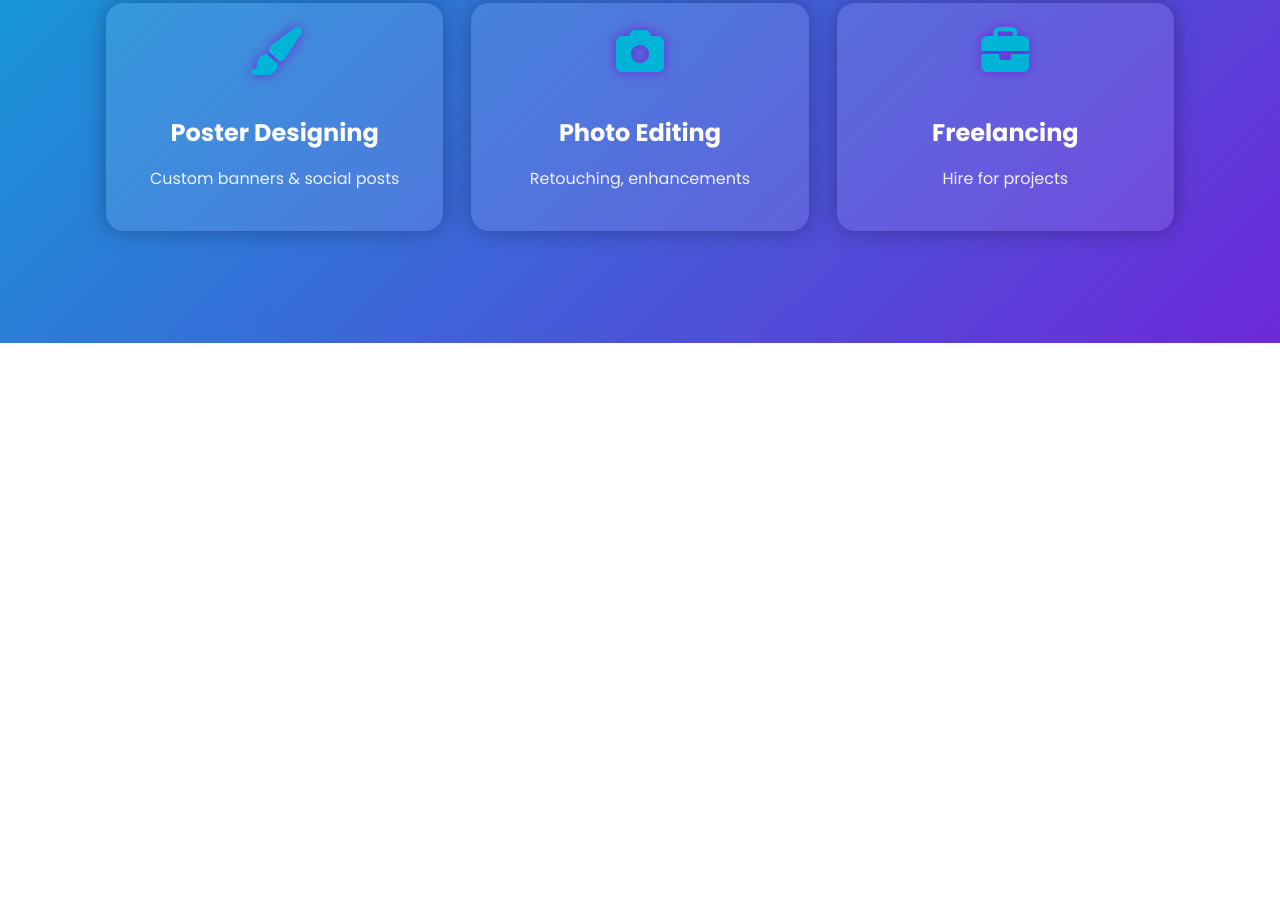
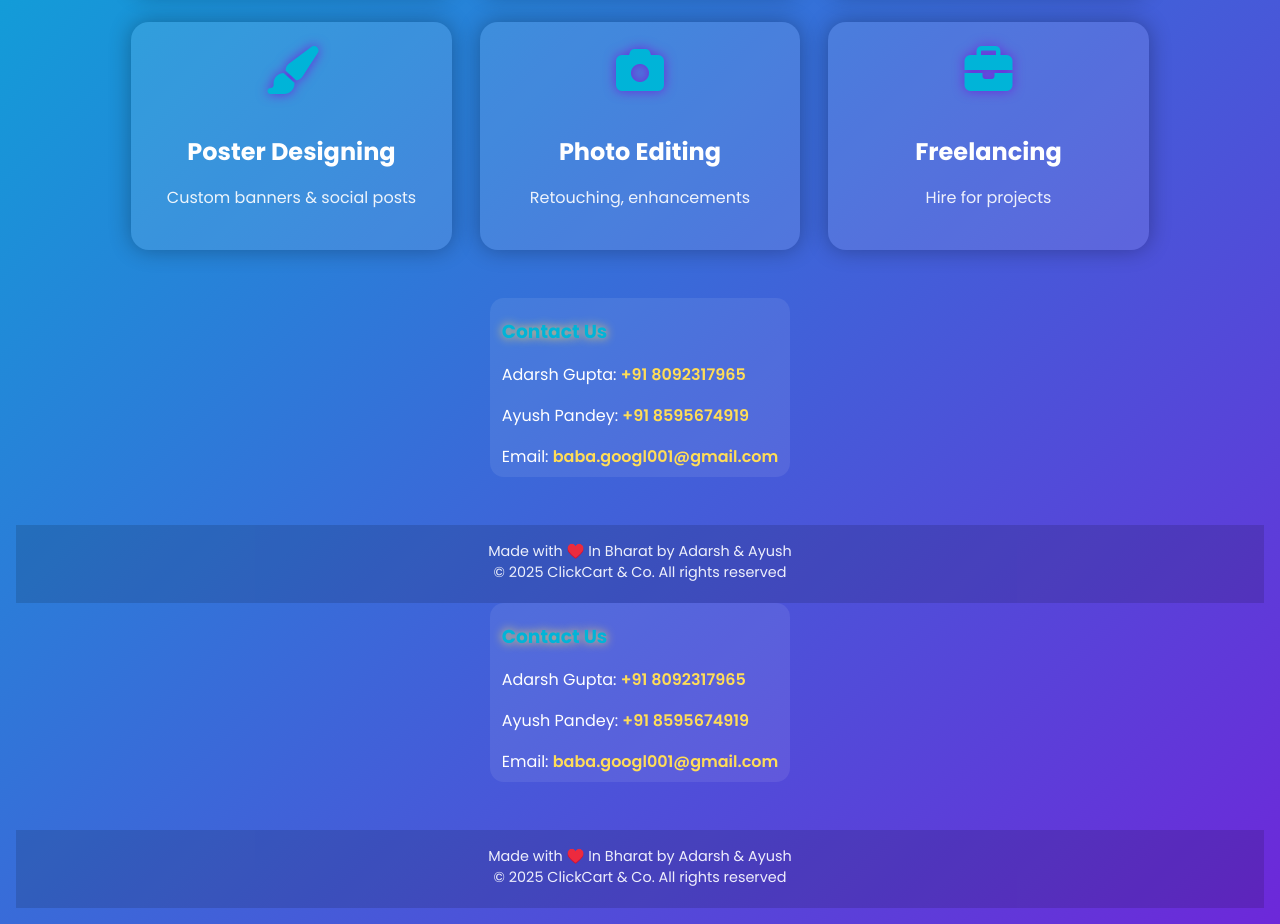
Before and after one commit to babagoogl001-oss/ClickCart.com, a plain HTML site: page index.html in a window 1280 px wide. Shown: the part 457-1381 px from the top of the page. Before the commit the page ends 800 px from the top, so only its background shows below. Drawn offline with Linux system fonts and the light colour scheme.

Commit message:
index.html

```diff
--- a/index.html
+++ b/index.html
@@ -26,6 +26,8 @@
     margin: 0;
     padding: 1rem;
     min-height: 100vh;
+    display: flex;
+    flex-direction: column;
   }
   header {
     text-align: center;
@@ -50,6 +52,7 @@
     display: grid;
     grid-template-columns: repeat(auto-fill, minmax(260px,1fr));
     gap: 28px;
+    flex-grow: 1;
   }
   .card {
     background: var(--glass);
@@ -201,6 +204,50 @@
       font-size: 0.9rem;
     }
   }
+
+  /* Contact section */
+  .contact {
+    background: rgba(255,255,255,0.08);
+    padding: 20px 18px;
+    max-width: 1100px;
+    margin: 0 auto 12px;
+    border-radius: 14px;
+  }
+  .contact h3 {
+    font-weight: 700;
+    color: var(--secondary);
+    margin-bottom: 10px;
+    text-shadow: 0 0 10px var(--accent);
+  }
+  .contact p {
+    font-weight: 500;
+    margin-bottom: 8px;
+    font-size: 1rem;
+  }
+  .contact a {
+    color: var(--accent);
+    text-decoration: none;
+    font-weight: 600;
+  }
+  .contact a:hover,
+  .contact a:focus {
+    text-decoration: underline;
+  }
+  /* Footer */
+  footer {
+    background: rgba(255,255,255,0.08);
+    text-align: center;
+    font-size: 0.95rem;
+    color: var(--white);
+    padding: 12px 10px calc(12px + env(safe-area-inset-bottom));
+    user-select: none;
+    margin-top: 24px;
+  }
+  .footer-line {
+    opacity: 0.78;
+    font-weight: 500;
+    line-height: 1.4;
+  }
 </style>
 </head>
 <body>
@@ -243,7 +290,7 @@
   </div>
 </section>
 
-<!-- Tatkal Ticket Modal -->
+<!-- Tatkal Modal -->
 <div id="tatkalModal" class="modalOverlay" role="dialog" aria-modal="true" aria-labelledby="tatkalTitle" aria-describedby="tatkalDesc">
   <div class="modalContent" role="document">
     <h2 id="tatkalTitle">Tatkal Ticket Booking</h2>
@@ -276,8 +323,8 @@
       <label for="preferredTrainsInput">Preferred Train(s)</label>
       <input type="text" id="preferredTrainsInput" placeholder="e.g. 12951, 12673 or Train names" />
       <div class="modalActions">
-        <button type="button" id="submitBtn" class="btnMain submit">Submit</button>
-        <button type="button" id="closeBtn" class="btnMain cancel">Cancel</button>
+        <button type="button" id="submitBtn" class="submit">Submit</button>
+        <button type="button" id="closeBtn" class="cancel">Cancel</button>
       </div>
     </form>
   </div>
@@ -304,21 +351,34 @@
       <label for="emailInput">Email</label>
       <input type="email" id="emailInput" placeholder="Your email" required />
       <label for="phoneInput">Phone (10 digits)</label>
-      <input type="tel" id="phoneInput" placeholder="1234567890" pattern="\\d{10}" minlength="10" maxlength="10" required />
+      <input type="tel" id="phoneInput" placeholder="1234567890" pattern="\d{10}" minlength="10" maxlength="10" required />
       <label for="serviceInput">Service</label>
       <input type="text" id="serviceInput" readonly />
       <label for="requirementsInput">Requirements</label>
       <textarea id="requirementsInput" placeholder="Enter your requirements" required></textarea>
       <div class="modalActions">
-        <button type="button" id="submitGeneralBtn" class="btnMain submit">Submit</button>
-        <button type="button" id="closeGeneralBtn" class="btnMain cancel">Cancel</button>
+        <button type="button" id="submitGeneralBtn" class="submit">Submit</button>
+        <button type="button" id="closeGeneralBtn" class="cancel">Cancel</button>
       </div>
     </form>
   </div>
 </div>
 
+<!-- Contact Us Section -->
+<section class="contact" aria-label="Contact information" style="max-width:1100px; margin: 0 auto 24px; padding: 0 12px;">
+  <h3>Contact Us</h3>
+  <p>Adarsh Gupta: <a href="tel:+918092317965" aria-label="Call Adarsh on plus nine one eight zero nine two three one seven nine six five">+91 8092317965</a></p>
+  <p>Ayush Pandey: <a href="tel:+918595674919" aria-label="Call Ayush on plus nine one eight five nine five six seven four nine one nine">+91 8595674919</a></p>
+  <p>Email: <a href="mailto:baba.googl001@gmail.com" aria-label="Email baba dot googl zero zero one at gmail dot com">baba.googl001@gmail.com</a></p>
+</section>
+
+<footer role="contentinfo" style="text-align:center; color:white; opacity:0.9; padding:16px 12px 20px; background: rgba(0,0,0,0.15); font-size: 0.9rem; user-select:none;">
+  <div>Made with ♥️ In Bharat by Adarsh & Ayush</div>
+  <div>© 2025 ClickCart & Co. All rights reserved</div>
+</footer>
+
 <script>
-  // Get elements
+  // Elements
   const tatkalModal = document.getElementById('tatkalModal');
   const generalModal = document.getElementById('generalModal');
 
@@ -343,7 +403,7 @@
   const serviceInput = document.getElementById('serviceInput');
   const requirementsInput = document.getElementById('requirementsInput');
 
-  // Open modals
+  // Open modals on card click
   document.querySelectorAll('.card').forEach(card => {
     card.addEventListener('click', () => {
       const service = card.dataset.service;
@@ -362,7 +422,6 @@
     });
   });
 
-  // Modal open/close helpers
   function openModal(modal){
     modal.style.display = 'flex';
     modal.setAttribute('aria-hidden', 'false');
@@ -374,7 +433,6 @@
   closeBtn.addEventListener('click', () => closeModal(tatkalModal));
   closeGeneralBtn.addEventListener('click', () => closeModal(generalModal));
 
-  // Close with Esc
   document.addEventListener('keydown', e => {
     if(e.key === 'Escape'){
       closeModal(tatkalModal);
@@ -449,5 +507,18 @@
   });
 </script>
 
+<!-- Contact Us Section -->
+<section class="contact" aria-label="Contact information" style="max-width:1100px; margin: 0 auto 24px; padding: 0 12px;">
+  <h3>Contact Us</h3>
+  <p>Adarsh Gupta: <a href="tel:+918092317965" aria-label="Call Adarsh on plus nine one eight zero nine two three one seven nine six five">+91 8092317965</a></p>
+  <p>Ayush Pandey: <a href="tel:+918595674919" aria-label="Call Ayush on plus nine one eight five nine five six seven four nine one nine">+91 8595674919</a></p>
+  <p>Email: <a href="mailto:baba.googl001@gmail.com" aria-label="Email baba dot googl zero zero one at gmail dot com">baba.googl001@gmail.com</a></p>
+</section>
+
+<footer role="contentinfo" style="text-align:center; color:white; opacity:0.9; padding:16px 12px 20px; background: rgba(0,0,0,0.15); font-size: 0.9rem; user-select:none;">
+  <div>Made with ♥️ In Bharat by Adarsh & Ayush</div>
+  <div>© 2025 ClickCart & Co. All rights reserved</div>
+</footer>
+
 </body>
 </html>
```
